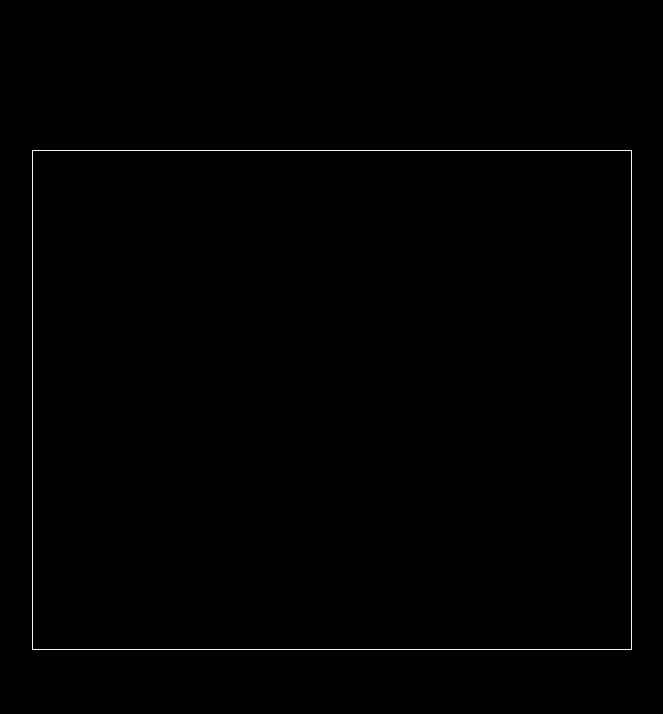
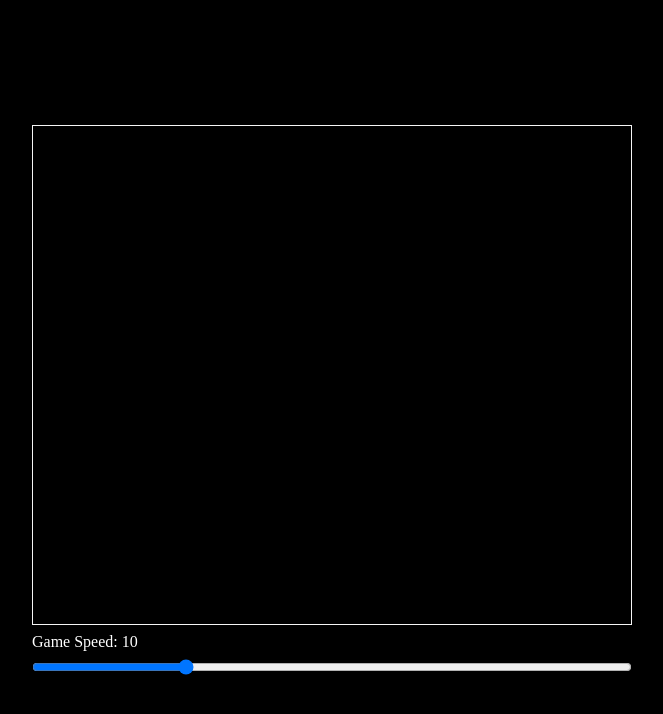
Before and after one commit to himanshu-astra/Canvas-Scrolling, a website built with webpack: page public/index.html in a window 1280 px wide. Shown: the whole page, without its empty margins (308-971 px from the left). Built offline with nearby package versions, Linux system fonts and the light colour scheme.

Commit message:
feat: Added slider to dynamically change gamespeed

```diff
--- a/public/index.html
+++ b/public/index.html
@@ -8,7 +8,13 @@
     <link rel="stylesheet" href="static/css/style.css" />
 </head>
 <body>
-    <canvas id="canvas"></canvas>
+    <div class="canvas-slider">
+        <canvas id="canvas"></canvas>
+        <footer>
+            <p>Game Speed: 10</p>
+            <input type="range" min="0" max="20" id="slider" value="5" />
+        </footer>
+    </div>
     <script src="static/bundle/script.js"></script>
 </body>
 </html>
--- a/public/static/bundle/script.js
+++ b/public/static/bundle/script.js
@@ -1 +1 @@
-(()=>{"use strict";var t=function(){function t(t,e,i,a){void 0===a&&(a=1),this.image=t,this.speedModifier=a,this.x=0,this.ctx=e,this.gameSpeed=i}return t.prototype.draw=function(){this.ctx.drawImage(this.image,this.x,0),this.ctx.drawImage(this.image,this.x+this.image.width,0)},t.prototype.update=function(){this.x-=this.gameSpeed*this.speedModifier,this.x%=this.image.width},t}();const e=t;var i=document.getElementById("canvas"),a=i.getContext("2d");i.width=600,i.height=700;var n=function(){for(var t=[],e=0;e<5;e++){var i=new Image;i.src="/public/assets/background/layer-".concat(e+1,".png"),t.push(i)}return t}(),s=n.map((function(t,i){return new e(t,a,5,i===n.length-1?1:.5)}));!function t(){a.clearRect(0,0,600,700),s.forEach((function(t){t.draw(),t.update()})),requestAnimationFrame(t)}()})();
+(()=>{"use strict";var t={d:(e,n)=>{for(var i in n)t.o(n,i)&&!t.o(e,i)&&Object.defineProperty(e,i,{enumerable:!0,get:n[i]})},o:(t,e)=>Object.prototype.hasOwnProperty.call(t,e)};t.d({},{J:()=>c});var e=function(){function t(t,e,n){void 0===n&&(n=1),this.image=t,this.speedModifier=n,this.x=0,this.ctx=e}return t.prototype.draw=function(){this.ctx.drawImage(this.image,this.x,0),this.ctx.drawImage(this.image,this.x+this.image.width,0)},t.prototype.update=function(){this.x-=c*this.speedModifier,this.x%=this.image.width},t}();const n=e;var i=document.getElementById("canvas"),r=i.getContext("2d"),a=document.getElementById("slider"),o=document.querySelector("p"),c=5;a.addEventListener("input",(function(t){null!==t&&null!==t.target&&(c=t.target.value,o.innerHTML="Game Speed: ".concat(c))})),i.width=600,i.height=700;var s=function(){for(var t=[],e=0;e<5;e++){var n=new Image;n.src="/public/assets/background/layer-".concat(e+1,".png"),t.push(n)}return t}(),d=s.map((function(t,e){return new n(t,r,e===s.length-1?1:.5)}));!function t(){r.clearRect(0,0,600,700),d.forEach((function(t){t.draw(),t.update()})),requestAnimationFrame(t)}()})();
--- a/public/static/css/style.css
+++ b/public/static/css/style.css
@@ -20,3 +20,23 @@ html, body {
     width: 600px;
     height: 500px;
 }
+
+.canvas-slider {
+    display: flex;
+    flex-direction: column;
+}
+
+footer {
+    display: flex;
+    width: 100%;
+    flex-direction: column;
+}
+
+input, p {
+    margin-top: 0.5rem;
+    width: 100%;
+}
+
+p {
+    color: white;
+}
--- a/src/BackgroundLayer.ts
+++ b/src/BackgroundLayer.ts
@@ -1,22 +1,23 @@
+import { gameSpeed } from "."
+
 class BackgroundLayer {
     image: HTMLImageElement
     speedModifier: number
     x: number
     ctx: CanvasRenderingContext2D
-    gameSpeed: number
-    constructor(image: HTMLImageElement, ctx: CanvasRenderingContext2D, gameSpeed: number, speedModifier: number = 1) {
+
+    constructor(image: HTMLImageElement, ctx: CanvasRenderingContext2D, speedModifier: number = 1) {
         this.image = image
         this.speedModifier = speedModifier
         this.x = 0
         this.ctx = ctx
-        this.gameSpeed = gameSpeed
     }
     draw() {
         this.ctx.drawImage(this.image, this.x, 0)
         this.ctx.drawImage(this.image, this.x + this.image.width, 0)
     }
     update() {
-        this.x -= this.gameSpeed * this.speedModifier
+        this.x -= gameSpeed * this.speedModifier
         this.x %= this.image.width
     }
 }
--- a/src/index.ts
+++ b/src/index.ts
@@ -1,14 +1,24 @@
 import BackgroundLayer from "./BackgroundLayer"
+
 const canvas =  document.getElementById("canvas") as HTMLCanvasElement
 const ctx = canvas.getContext("2d") as CanvasRenderingContext2D
+const slider = document.getElementById("slider") as HTMLInputElement
+const speedElement = document.querySelector("p") as HTMLParagraphElement
+
+
+export let gameSpeed = 5
+
+slider.addEventListener("input", (e: any) => {
+    if(e === null || e.target === null) return
+    gameSpeed = e.target.value
+    speedElement.innerHTML = `Game Speed: ${gameSpeed}`
+})
 
 const CANVAS_WIDTH = 600
 const CANVAS_HEIGHT = 700
 
 canvas.width = CANVAS_WIDTH
 canvas.height = CANVAS_HEIGHT
-
-let gameSpeed = 5
 
 const BACKGROUND_IMAGES = 5
 const loadBackgroundImages = () => {
@@ -23,9 +33,8 @@ const loadBackgroundImages = () => {
 
 const backgroundImages = loadBackgroundImages();
 const backgroundLayers = backgroundImages.map((backgroundImage, idx) =>
-(new BackgroundLayer(backgroundImage, ctx, gameSpeed, idx === backgroundImages.length - 1 ? 1 : 0.5)))
+(new BackgroundLayer(backgroundImage, ctx, idx === backgroundImages.length - 1 ? 1 : 0.5)))
 
-let x = 0;
 function animate() {
     ctx.clearRect(0, 0, CANVAS_WIDTH, CANVAS_HEIGHT)
     backgroundLayers.forEach(layer => {
```
